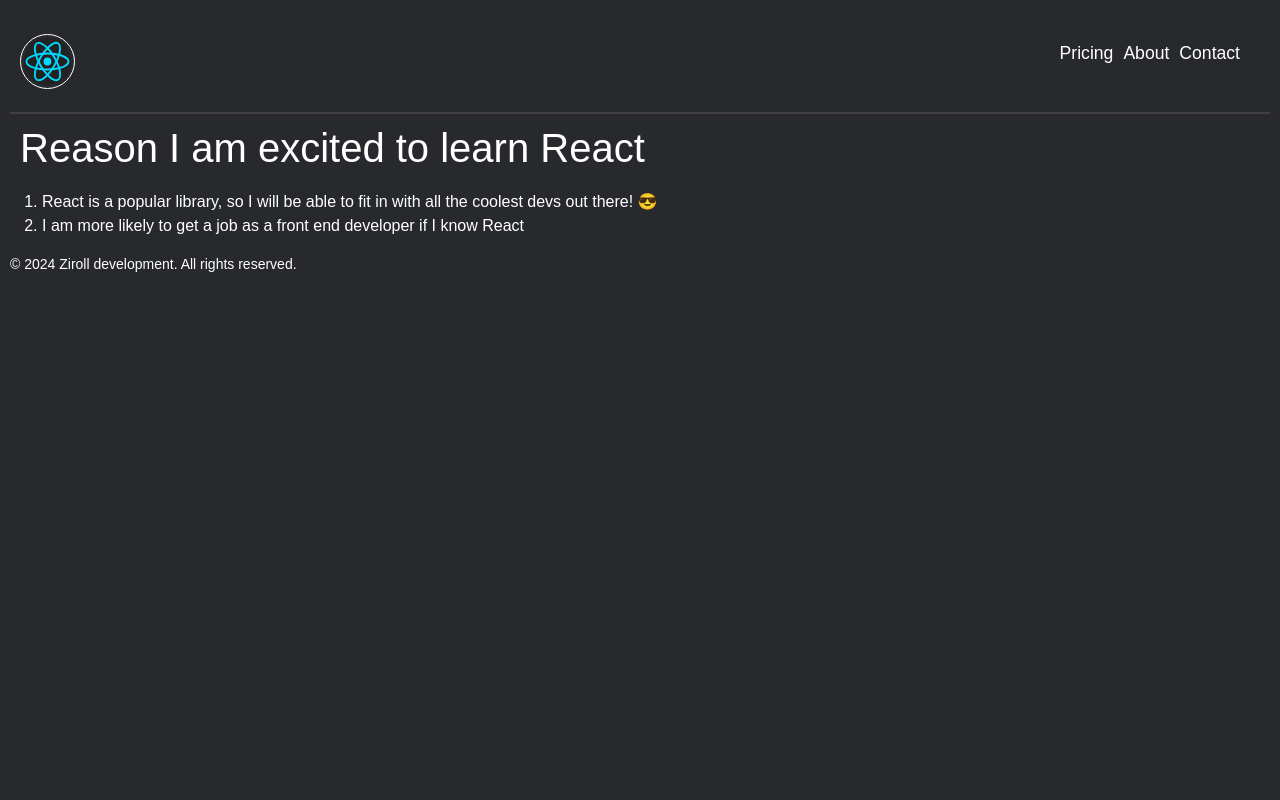
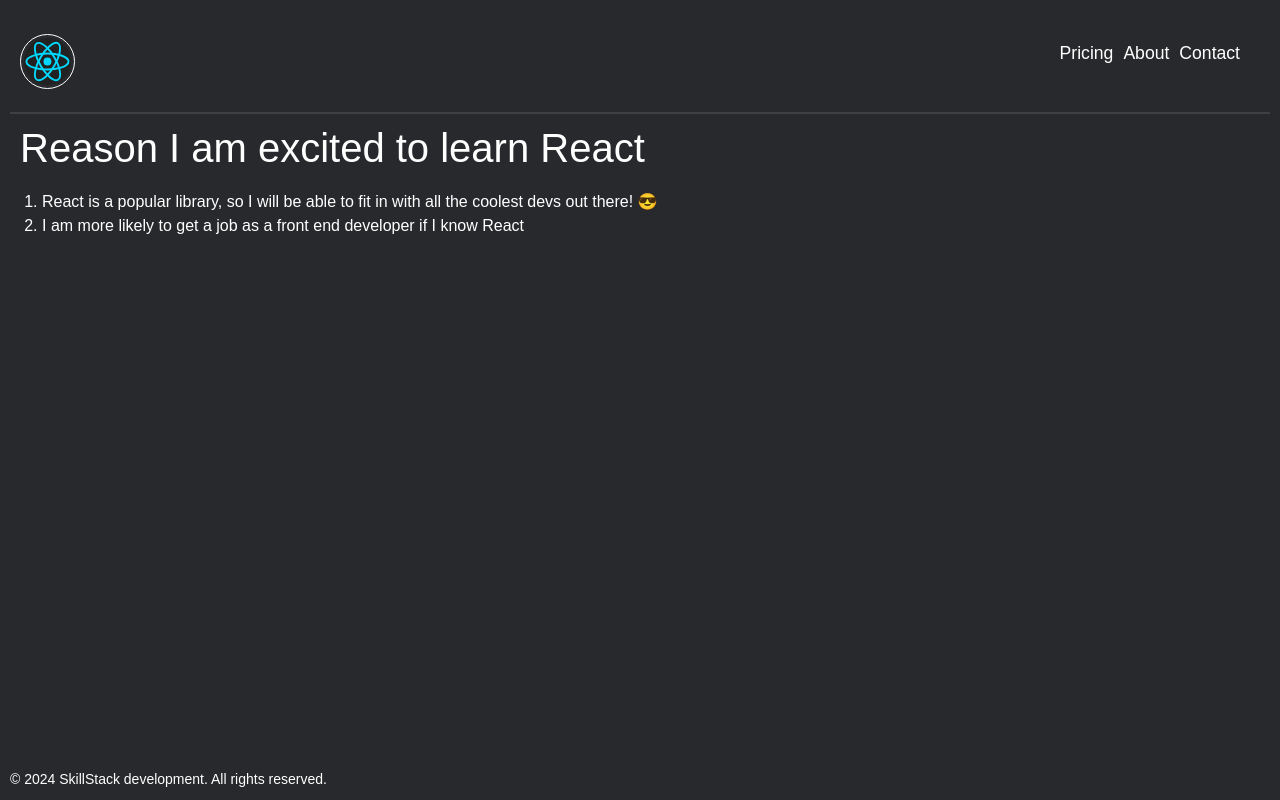
Before and after one commit to 0xYurii/Learn-React, a React (Vite) app: page / in a window 1280 px wide. Built offline with nearby package versions, Linux system fonts and the light colour scheme.

Commit message:
Add CSS classes for MainContent and Footer components; update styles in index.css

```diff
--- a/src/index.css
+++ b/src/index.css
@@ -6,11 +6,26 @@
 
 body {
     padding: 10px;
+    min-height: 100vh;
     font-family: Arial, Helvetica, sans-serif;
     background: #27292c;
     color: white;
+    display: flex;
+    /* flex-grow: 1; */
+    flex-direction: column;
     /* text-align: center; */
 }
+
+#root{
+  flex: 1;
+  display: flex;
+  flex-direction: column;
+}
+
+.maincontent{
+  flex:1;
+}
+
 
 h1 {
     margin-top: 40px;
@@ -33,6 +48,7 @@ h1 {
   display: flex;
   justify-content: flex-end;
   padding: 20px;
+  /* flex-grow: 1; */
 
 }
 .li{
@@ -47,3 +63,10 @@ h1 {
   border-radius: 50%;
   border: 1px solid white;
 }
+
+
+.footer{
+  display: flex;
+  flex-direction: column;
+  justify-content: flex-end;
+}
--- a/src/index.jsx
+++ b/src/index.jsx
@@ -26,7 +26,7 @@ function Header() {
 
 function MainContent() {
     return (
-        <main>
+        <main className="maincontent">
             <h1 className="h1">Reason I am excited to learn React</h1>
             <ol>
                 <li>React is a popular library, so I will be able to fit in with all the coolest devs out there! 😎</li>
@@ -38,8 +38,8 @@ function MainContent() {
 
 function Footer() {
     return (
-        <footer>
-            <small>© 2024 Ziroll development. All rights reserved.</small>
+        <footer className="footer">
+            <small>© 2024 SkillStack development. All rights reserved.</small>
         </footer>
     )
 }
```
